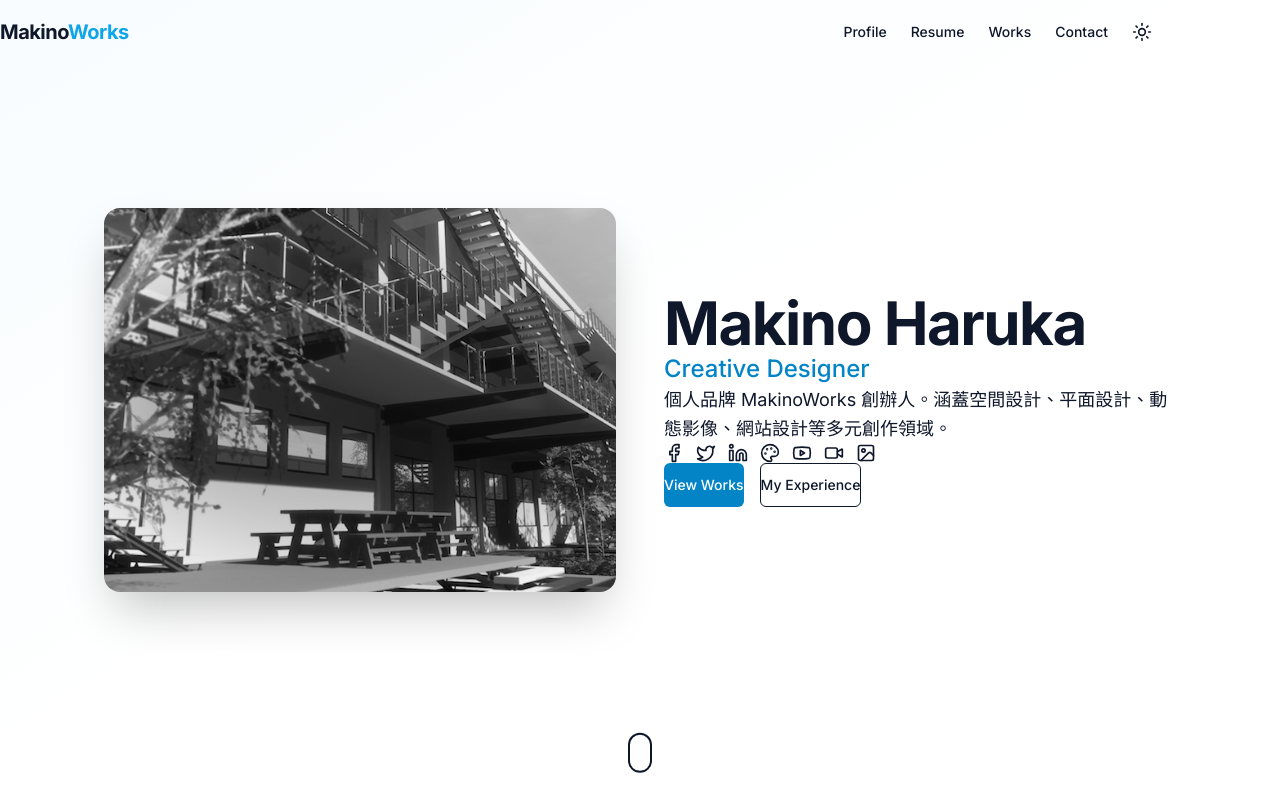
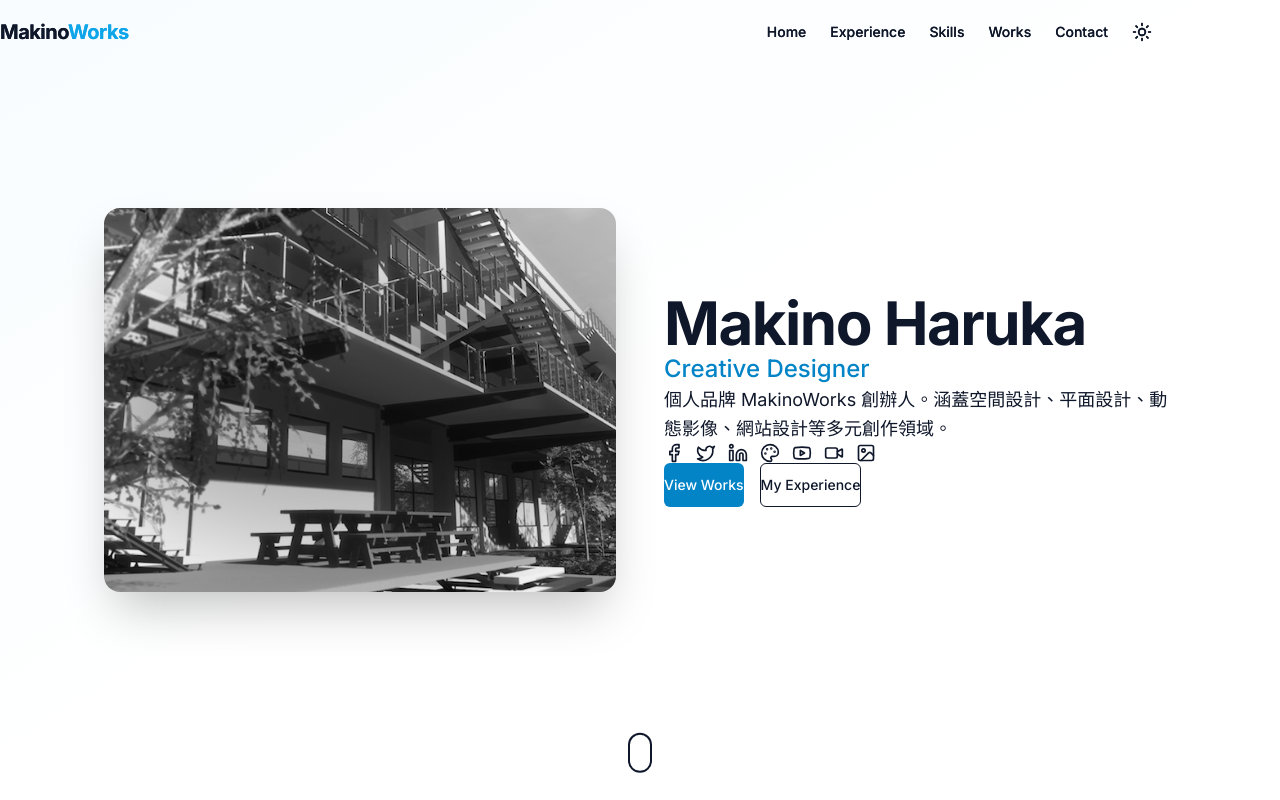
Before and after one commit to harukaxxxx/MakinoWorks, a Next.js app: page / in a window 1280 px wide. Shown: the top 800 px of the page. Built offline with nearby package versions, Linux system fonts and the light colour scheme.

Commit message:
✨ feat: modernize layout, navbar and footer for Next.js 15

```diff
--- a/src/app/layout.tsx
+++ b/src/app/layout.tsx
@@ -1,6 +1,8 @@
 import type { Metadata } from "next";
 import { Inter } from "next/font/google";
 import { ThemeProvider } from "@/components/layout/ThemeProvider";
+import { Navbar } from "@/components/layout/Navbar";
+import { Footer } from "@/components/layout/Footer";
 import "./globals.css";
 
 const inter = Inter({
@@ -36,7 +38,11 @@ export default function RootLayout({
           enableSystem
           disableTransitionOnChange={false}
         >
-          {children}
+          <div className="min-h-screen flex flex-col">
+            <Navbar />
+            {children}
+            <Footer />
+          </div>
         </ThemeProvider>
       </body>
     </html>
--- a/src/components/layout/Footer.tsx
+++ b/src/components/layout/Footer.tsx
@@ -9,10 +9,16 @@ export function Footer() {
             &copy; {new Date().getFullYear()} MakinoWorks. All rights reserved.
           </p>
           <div className="flex items-center gap-4">
+            <Link href="/experience" className="text-sm text-muted hover:text-foreground transition-colors">
+              Experience
+            </Link>
+            <Link href="/skills" className="text-sm text-muted hover:text-foreground transition-colors">
+              Skills
+            </Link>
             <Link href="/works" className="text-sm text-muted hover:text-foreground transition-colors">
               Works
             </Link>
-            <Link href="/#contact" className="text-sm text-muted hover:text-foreground transition-colors">
+            <Link href="/contact" className="text-sm text-muted hover:text-foreground transition-colors">
               Contact
             </Link>
           </div>
--- a/src/components/layout/Navbar.tsx
+++ b/src/components/layout/Navbar.tsx
@@ -7,10 +7,11 @@ import { Menu, X } from "lucide-react";
 import { ThemeToggle } from "./ThemeToggle";
 
 const navLinks = [
-  { label: "Profile", href: "#profile" },
-  { label: "Resume", href: "#resume" },
-  { label: "Works", href: "#works" },
-  { label: "Contact", href: "#contact" },
+  { label: "Home", href: "/" },
+  { label: "Experience", href: "/experience" },
+  { label: "Skills", href: "/skills" },
+  { label: "Works", href: "/works" },
+  { label: "Contact", href: "/contact" },
 ];
 
 export function Navbar() {
```
